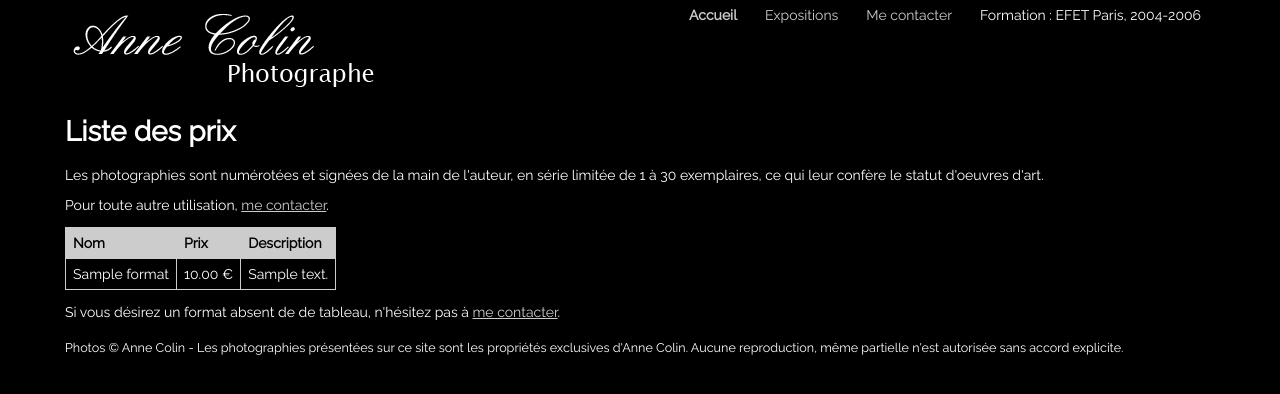
After one commit to SpaceFox/ac, a Django app: page /prices/ in a window 1280 px wide. The commit adds this page. Shown: the top 394 px of the page. Run offline with Django 3.2, Linux system fonts and the light colour scheme; tables that the repository leaves empty hold one stand-in row (values such as "Sample post"); parts of the project's set-up code (start-up, migrations or seed data) failed here and were passed over; some libraries are stand-ins or nearby versions.

Commit message:
Page des prix

```diff
--- a/AnneColin/gallery/static/gallery/css/default.css
+++ b/AnneColin/gallery/static/gallery/css/default.css
@@ -193,3 +193,21 @@ input[type=text], input[type=password], input[type=email], textarea {
 	float: right;
 	padding: 0;
 }
+#static_main table {
+    border-collapse: collapse;
+    border: 1px solid #ccc;
+}
+#static_main table td {
+    border: 1px solid #ccc;
+    padding: 0.5em 0.5em;
+}
+#static_main table th {
+    border: 1px solid #ccc;
+    padding: 0.5em 0.5em;
+    text-align: left;
+    background-color: #ccc;
+    color: #000;
+}
+#static_main table tr:hover {
+    background-color: #444;
+}
--- a/AnneColin/gallery/templates/gallery/picture.html
+++ b/AnneColin/gallery/templates/gallery/picture.html
@@ -31,9 +31,9 @@
 			<h2>Tirages d'art</h2>
 			<ul>
 				{% for format in picture.formats.all %}
-					<li>{{ format.name }} : <strong>{{ format.price|floatformat:2 }} €</strong></li>
+					<li>{{ format.name }} : <strong>{{ format.price|floatformat:2 }}&nbsp;€</strong></li>
 				{% endfor %}
-				<li>Autres formats : <a href="">me contacter</a></li>
+				<li><a href="/prices/">Détail des prix</a></li>
 			</ul>
 		{% endif %}
 	</aside>
--- /dev/null
+++ b/AnneColin/gallery/templates/gallery/prices.html
@@ -0,0 +1,30 @@
+{% extends "gallery/base.html" %}
+
+
+{% block content %}
+	<div id="static_main">
+        <h1>Liste des prix</h1>
+        <p>Les photographies sont numérotées et signées de la main de l'auteur, en série limitée de 1 à 30 exemplaires,
+        ce qui leur confère le statut d'oeuvres d'art.</p>
+        <p>Pour toute autre utilisation, <a href="/contact/">me contacter</a>.</p>
+		<table>
+            <thead>
+                <tr>
+                    <th>Nom</th>
+                    <th>Prix</th>
+                    <th>Description</th>
+                </tr>
+            </thead>
+            <tbody>
+            {% for price in prices %}
+                <tr>
+                    <td>{{ price.name }}</td>
+                    <td>{{ price.price|floatformat:2 }}&nbsp;€</td>
+                    <td>{{ price.description }}</td>
+                </tr>
+            {% endfor %}
+            </tbody>
+		</table>
+        <p>Si vous désirez un format absent de de tableau, n'hésitez pas à <a href="/contact/">me contacter</a>.</p>
+	</div>
+{% endblock %}
--- a/AnneColin/gallery/urls.py
+++ b/AnneColin/gallery/urls.py
@@ -6,4 +6,5 @@ urlpatterns = patterns('',
                        url(r'^$', views.IndexView.as_view(), name='index'),
                        url(r'^category/(?P<category_id>\d+)/$', views.category, name='category'),
                        url(r'^picture/(?P<picture_id>\d+)/$', views.picture, name='picture'),
+                       url(r'^prices/$', views.prices),
 )
--- a/AnneColin/gallery/views.py
+++ b/AnneColin/gallery/views.py
@@ -4,7 +4,7 @@
 from django.shortcuts import render, get_object_or_404
 from django.views import generic
 
-from gallery.models import Category, Picture
+from gallery.models import Category, Picture, Format
 
 
 class IndexView(generic.ListView):
@@ -52,3 +52,11 @@ def picture(request, picture_id):
                       'previous_pic': previous_pic,
                       'next_pic': next_pic,
                   })
+
+def prices(request):
+    prices = Format.objects.all()
+
+    return render(request, 'gallery/prices.html',
+            {
+                'prices': prices,
+            })
```
Also changed, not shown: AnneColin/AnneColin/settings.py (+11 -0 lines).
